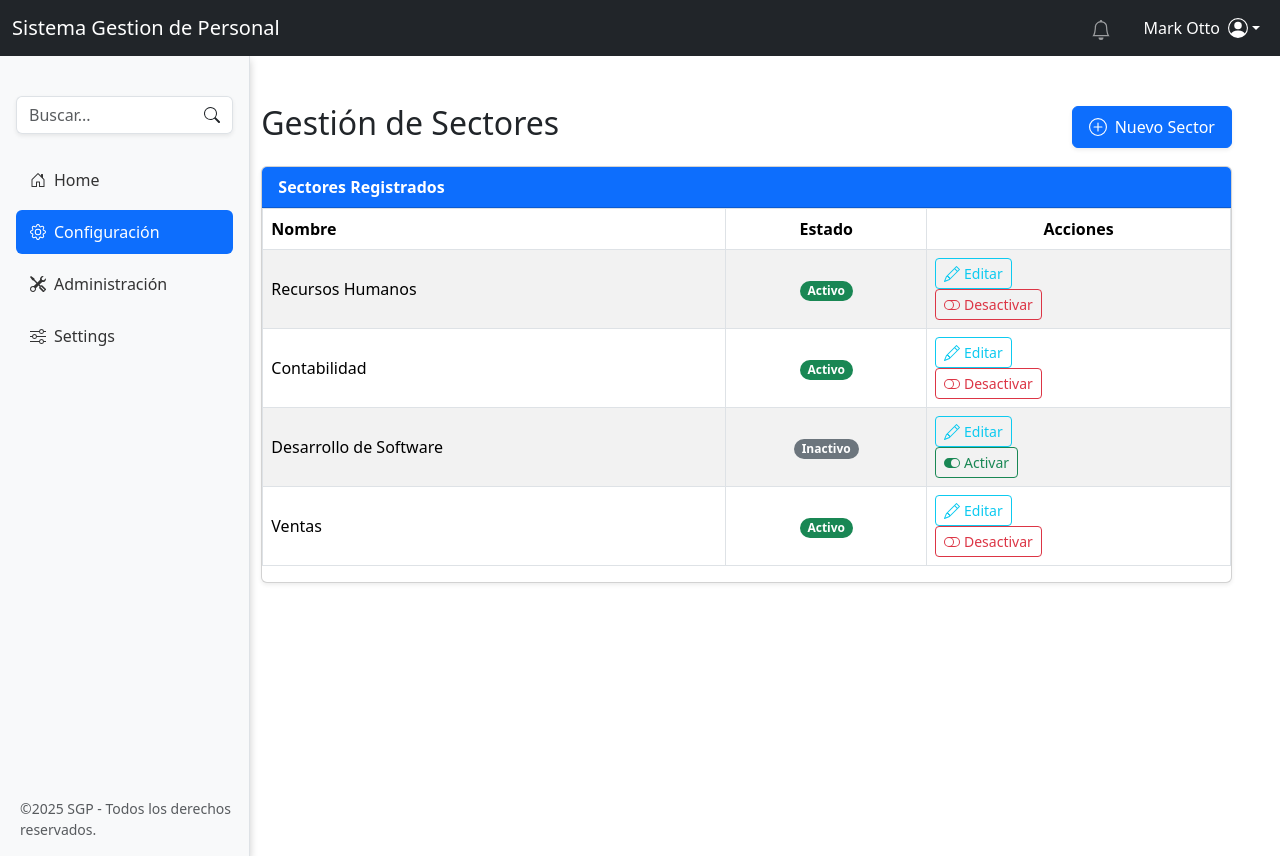
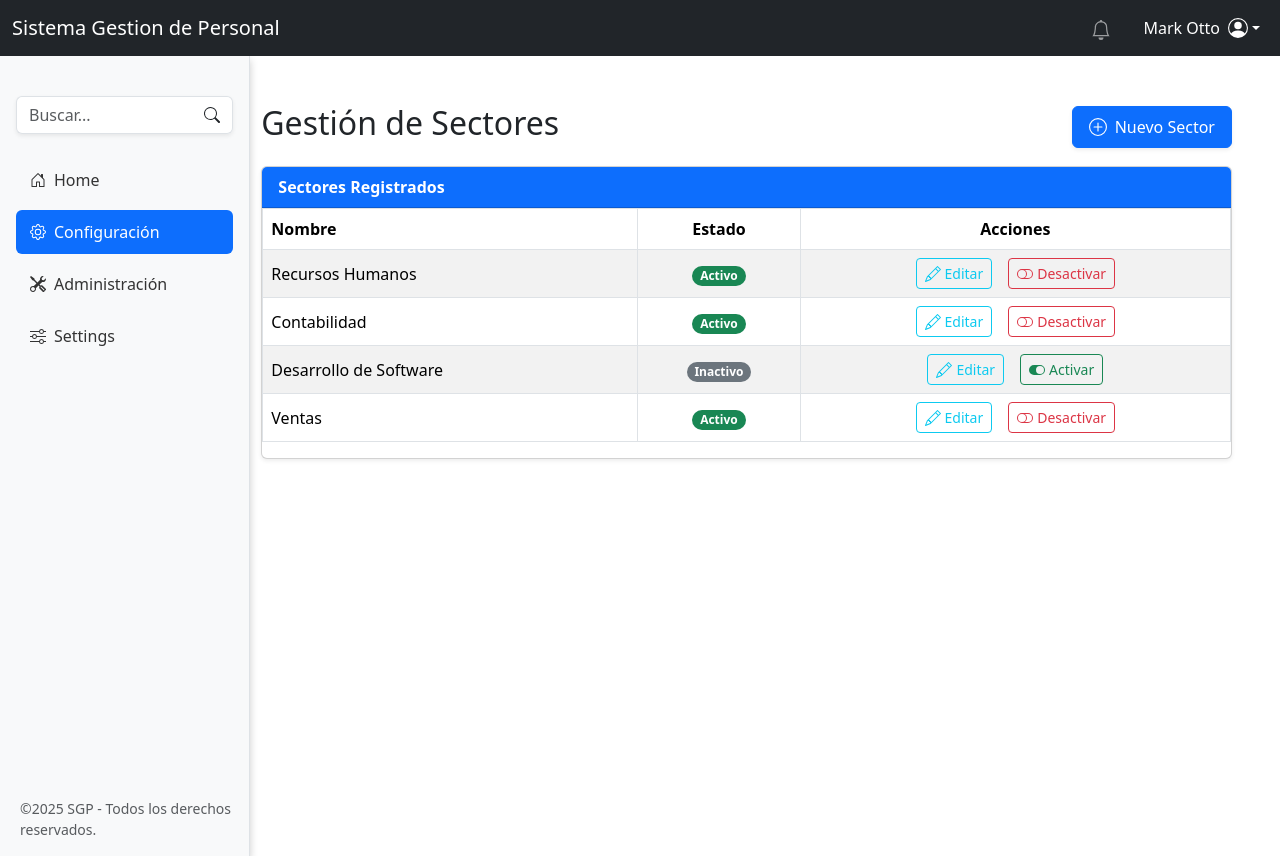
Before and after one commit to pablofranciscogomezrivera/adminRecTFI, a React (Vite) app in the folder frontend/: page /configuracion/SectoresPage.jsx in a window 1280 px wide. Built offline with nearby package versions, Linux system fonts and the light colour scheme.

Commit message:
feat: mejorar la disposición de los botones en la página de sectores

```diff
--- a/frontend/src/pages/configuracion/SectoresPage.jsx
+++ b/frontend/src/pages/configuracion/SectoresPage.jsx
@@ -156,6 +156,7 @@ function SectoresPage() {
 
                 <td className="text-center">
                   {/* Botón Editar */}
+                  <div className="d-flex justify-content-center gap-2">
                     <Button
                       variant="outline-info"
                       size="sm"
@@ -184,6 +185,7 @@ function SectoresPage() {
                         {sector.activo ? "Desactivar" : "Activar"}
                       </span>
                     </Button>
+                  </div>
                 </td>
               </tr>
             ))}
```
Lines whose indentation alone changed are shown as unchanged.
